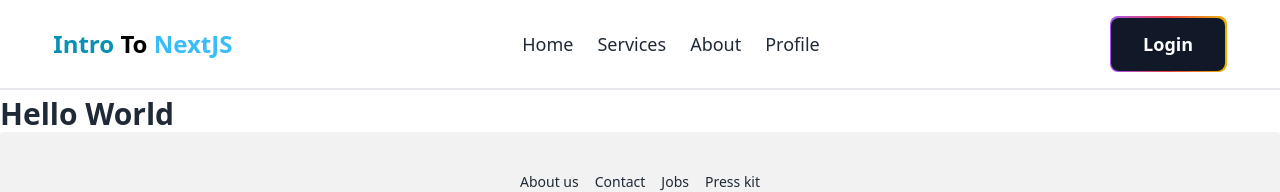
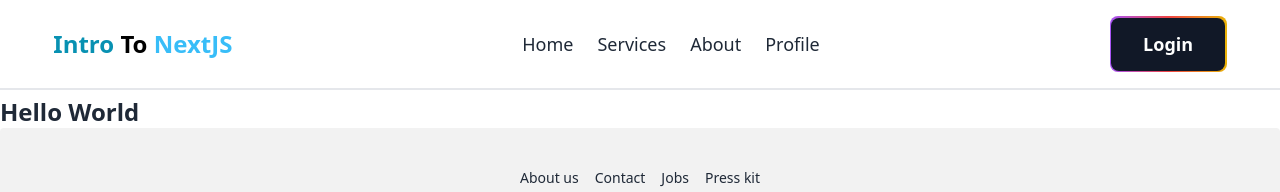
Before and after one commit to SK-Jabed/Intro-To-NextJS, a Next.js app: page / in a window 1280 px wide. Shown: the top 192 px of the page. Built offline with nearby package versions, Linux system fonts and the light colour scheme.

Commit message:
Page JS File Design Updated

```diff
--- a/src/app/page.js
+++ b/src/app/page.js
@@ -1,7 +1,7 @@
 export default function Home() {
   return (
     <div>
-      <h2 className="text-3xl font-semibold">Hello World</h2>
+      <h2 className="text-2xl font-semibold">Hello World</h2>
     </div>
   );
 }
```
